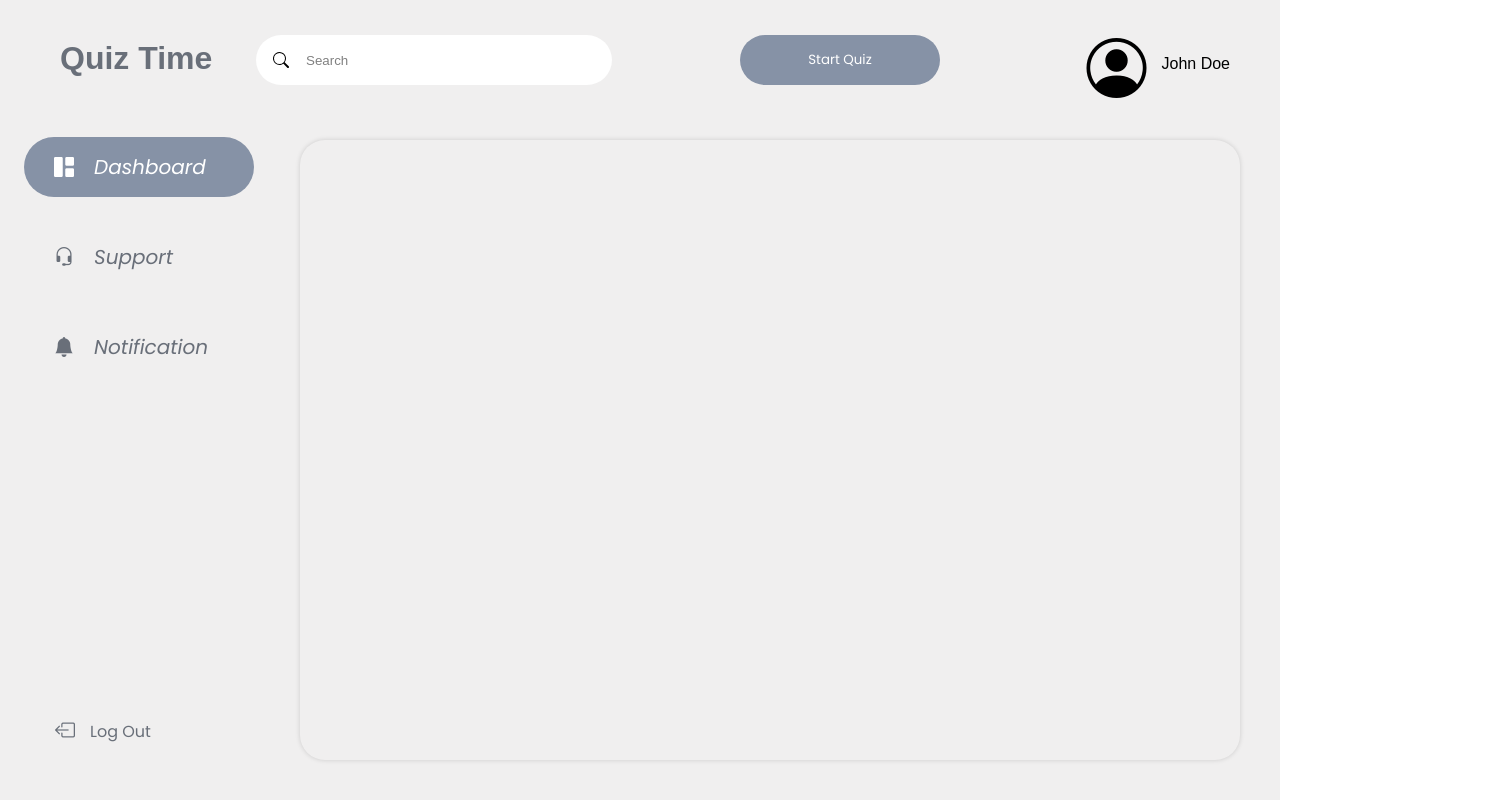
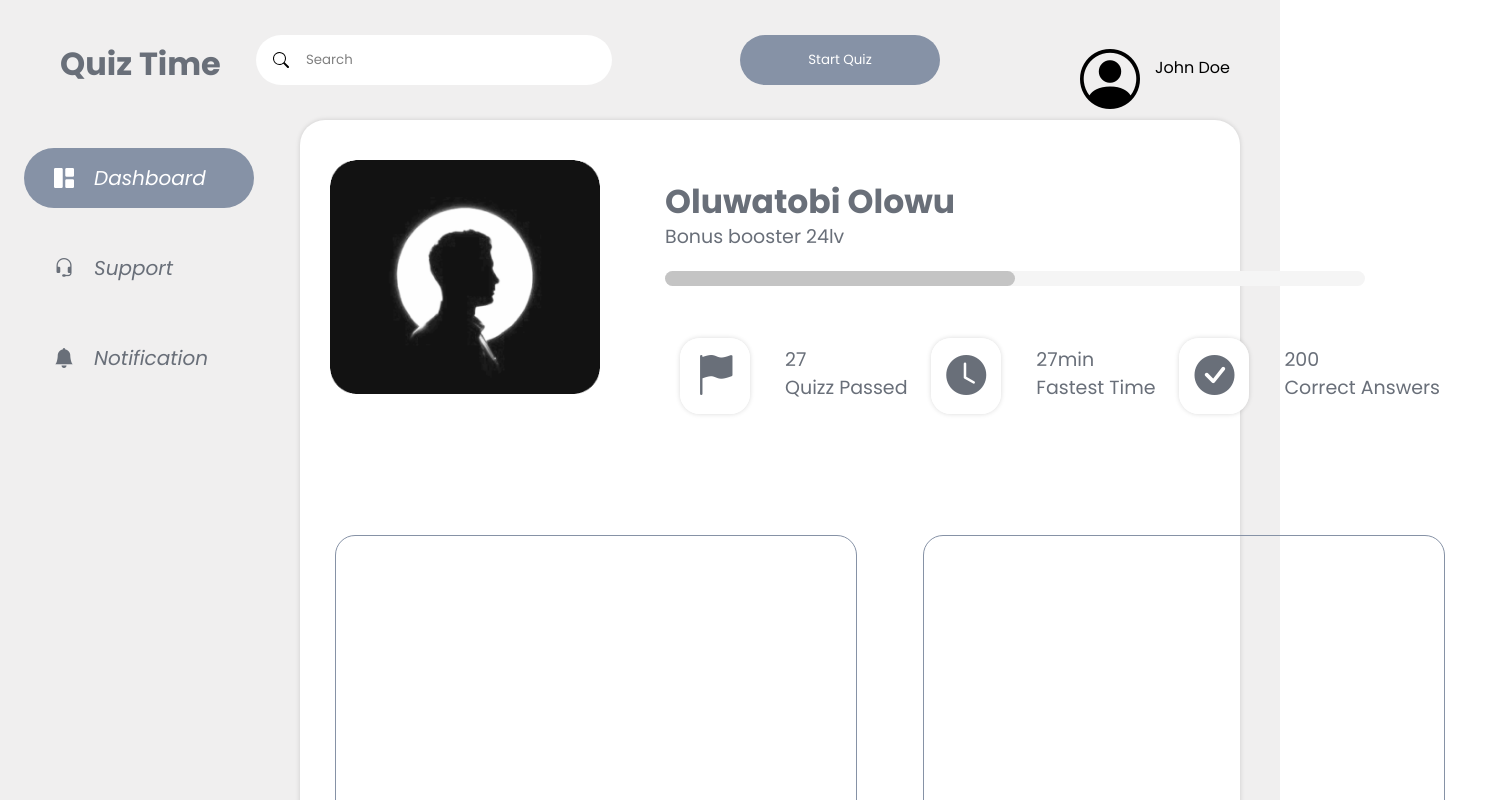
Before and after one commit to raefknani/QuizzGameV2, a React (Vite) app in the folder frontend/: page /dashboard in a window 1280 px wide. Shown: the top 800 px of the page, 1510 px wide, since content can reach past the window. Built offline with nearby package versions, Linux system fonts and the light colour scheme.

Commit message:
safe save 2

```diff
--- a/frontend/src/pages/Dashboard.css
+++ b/frontend/src/pages/Dashboard.css
@@ -3,11 +3,12 @@
 * {
   margin: 0;
   padding: 0;
+  font-family: "Poppins", sans-serif;
 }
 
 .defaultHome {
   background-color: #f0efef;
-  height: 100vh;
+  height: 120vh;
   width: auto;
 }
 
@@ -63,7 +64,7 @@ li i {
   margin-left: 25px;
   position: absolute;
   bottom: 0;
-  margin-bottom: 40px;
+  margin-bottom: -100px;
 }
 
 .Navbarr {
@@ -89,6 +90,19 @@ li i {
 .profileName {
   margin-top: 20px;
   margin-left: 15px;
+}
+
+.profileName h1 {
+  font-size: 33px;
+  color: #696f79;
+  font-weight: 700;
+  line-height: 43px;
+}
+.profileName p {
+  font-size: 19px;
+  color: #696f79;
+  line-height: 28px;
+  font-weight: 400;
 }
 
 .Navbarr input {
@@ -125,18 +139,137 @@ li i {
   border: none;
 }
 
+.Account {
+}
+
 .AccountDashboard {
   position: absolute;
   left: 0%;
   right: 0%;
   top: 0%;
   bottom: 0%;
-  margin-top: 140px;
-  margin-bottom: 40px;
+  margin-top: 120px;
+  margin-bottom: 30px;
   margin-right: 40px;
   margin-left: 300px;
-  height: auto;
+  height: 100%;
   width: auto;
   border-radius: 25px;
   box-shadow: 0 0 5px rgba(0, 0, 0, 0.15);
+  background-color: white;
 }
+
+.profileImage {
+  position: absolute;
+  left: 0%;
+  right: 0%;
+  top: 0%;
+  bottom: 0%;
+  height: 100px;
+  width: 100px;
+  margin-left: 30px;
+  margin-top: 40px;
+}
+.profileImage img {
+  width: 270px;
+}
+
+.progress_barr {
+  background-color: #f5f5f5;
+  border-radius: 20px;
+  width: 700px;
+  height: 15px;
+  margin-top: 20px;
+}
+.progress {
+  background-color: #c4c4c4;
+  width: 350px;
+  border-radius: 20px;
+  height: 15px;
+}
+.AccountData {
+  position: absolute;
+  left: 350px;
+  width: 860px;
+  height: 220px;
+  margin-top: 40px;
+}
+
+.data_boxes {
+  height: 130px;
+  width: auto;
+}
+.quizz_passed,
+.fastest_time,
+.correct_answers {
+  height: auto;
+  width: auto;
+}
+
+.data_boxes ul {
+  list-style: none;
+  display: flex;
+  justify-content: space-between;
+  margin-top: 30px;
+}
+.quizz_passed i {
+  font-size: 40px;
+  color: #696f79;
+}
+.fastest_time i {
+  font-size: 40px;
+  color: #696f79;
+}
+.fastest_time {
+}
+.correct_answers i {
+  font-size: 40px;
+  color: #696f79;
+}
+.correct_answers {
+  margin-right: 70px;
+}
+.data_boxes span {
+  margin-left: 50px;
+}
+
+.iconContent {
+  margin-left: 20px;
+}
+.data_boxes i {
+  background-color: white;
+  box-shadow: 0 0 5px rgba(0, 0, 0, 0.15);
+  padding-left: 15px;
+  padding-right: 15px;
+  padding-top: 10px;
+  padding-bottom: 10px;
+  border-radius: 20px;
+}
+
+.second_part_category {
+  width: 1110px;
+  height: 350px;
+  position: absolute;
+  bottom: 0;
+  margin-bottom: 35px;
+  margin-left: 35px;
+}
+.achievements {
+  height: 350px;
+  width: 520px;
+  border: 1px solid #8692a6;
+  border-radius: 20px;
+}
+
+.feachered_category {
+  height: 350px;
+  width: 520px;
+  border: 1px solid #8692a6;
+  border-radius: 20px;
+}
+
+.second_part_category ul {
+  list-style: none;
+  display: flex;
+  justify-content: space-between;
+}
--- a/frontend/src/pages/Dashboard.jsx
+++ b/frontend/src/pages/Dashboard.jsx
@@ -6,7 +6,75 @@ import profile from "../assets/profile.png";
 function DefaultHome() {
   return (
     <div className="defaultHome">
-      <div className="AccountDashboard"></div>
+      <div className="AccountDashboard">
+        <div className="Account">
+          <div className="profileImage">
+            <img src={profile} alt="none" />
+          </div>
+          <div className="AccountData">
+            <div className="profileName">
+              <h1>Oluwatobi Olowu</h1>
+              <p>Bonus booster 24lv</p>
+              <div className="progress_barr">
+                <div className="progress"></div>
+              </div>
+              <div className="data_boxes">
+                <ul>
+                  <li>
+                    <div className="quizz_passed">
+                      <ul>
+                        <li>
+                          <i class="bi bi-flag-fill"></i>
+                        </li>
+                        <li className="iconContent">
+                          <p>27</p>
+                          <p>Quizz Passed</p>
+                        </li>
+                      </ul>
+                    </div>
+                  </li>
+                  <li>
+                    <div className="fastest_time">
+                      <ul>
+                        <li>
+                          <i class="bi bi-clock-fill"></i>
+                        </li>
+                        <li className="iconContent">
+                          <p>27min</p>
+                          <p>Fastest Time</p>
+                        </li>
+                      </ul>
+                    </div>
+                  </li>
+                  <li>
+                    <div className="correct_answers">
+                      <ul>
+                        <li>
+                          <i class="bi bi-check-circle-fill"></i>
+                        </li>
+                        <li className="iconContent">
+                          <p>200</p>
+                          <p>Correct Answers</p>
+                        </li>
+                      </ul>
+                    </div>
+                  </li>
+                </ul>
+              </div>
+            </div>
+          </div>
+        </div>
+        <div className="second_part_category">
+          <ul>
+            <li>
+              <div className="achievements"></div>
+            </li>
+            <li>
+              <div className="feachered_category"></div>
+            </li>
+          </ul>
+        </div>
+      </div>
       <div>
         <h1 className="QuizzTime greyy">Quiz Time</h1>
         <div className="Navbarr">
```
Also changed, not shown: frontend/src/assets/profile.png.
